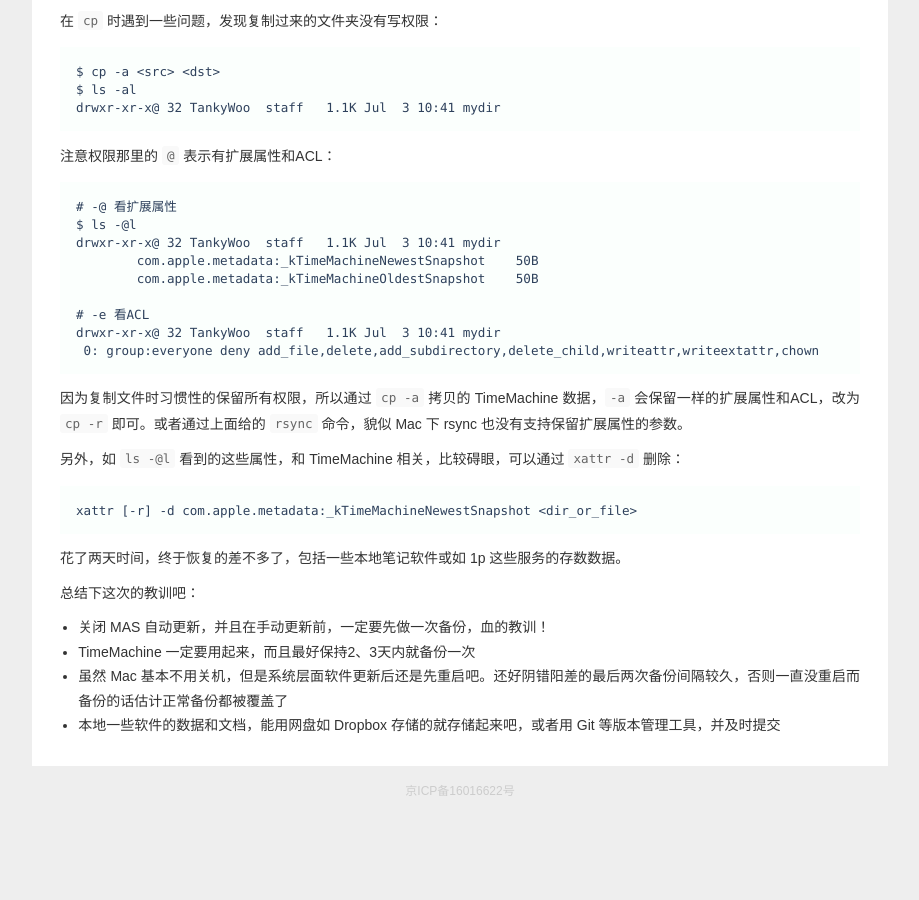
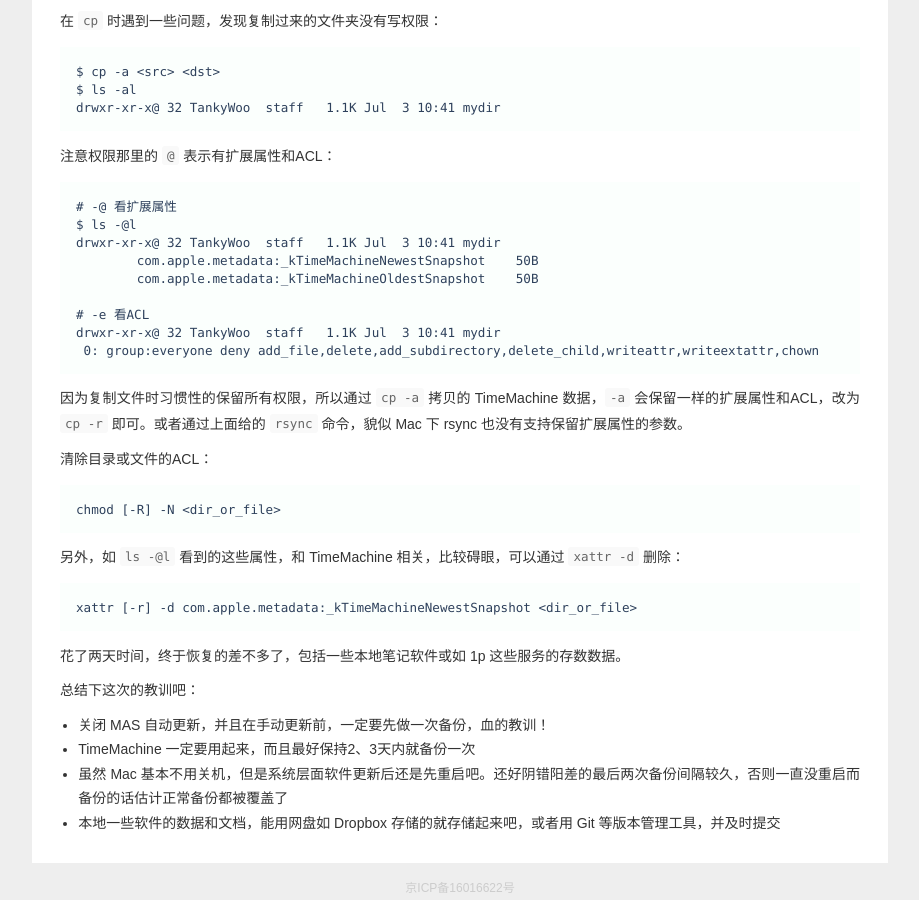
Before and after one commit to Harteyang/harte.top, a Jekyll site: the page built from _posts/2017-08-22-macos-recovery.md, in a window 1280 px wide and 900 px high, scrolled down 1578 px. Shown: the whole window, without its empty margins (180-1099 px from the left). Built offline with Jekyll 4.4.1, drawn with Linux system fonts in a browser that asks for light colours; nearby versions of some CDN libraries; Markdown is read by kramdown in place of the engine named in the settings; comment, search, counter and statistics services are not loaded; before the commit the page ends 2380 px from its top, so only the background shows below that.

Commit message:
更新博客

````diff
--- a/_posts/2017-08-22-macos-recovery.md
+++ b/_posts/2017-08-22-macos-recovery.md
@@ -86,6 +86,12 @@ drwxr-xr-x@ 32 TankyWoo  staff   1.1K Jul  3 10:41 mydir
 
 因为复制文件时习惯性的保留所有权限，所以通过 `cp -a` 拷贝的 TimeMachine 数据，`-a` 会保留一样的扩展属性和ACL，改为 `cp -r` 即可。或者通过上面给的 `rsync` 命令，貌似 Mac 下 rsync 也没有支持保留扩展属性的参数。
 
+清除目录或文件的ACL：
+
+```
+chmod [-R] -N <dir_or_file>
+```
+
 另外，如 `ls -@l` 看到的这些属性，和 TimeMachine 相关，比较碍眼，可以通过 `xattr -d` 删除：
 
 ```
````
